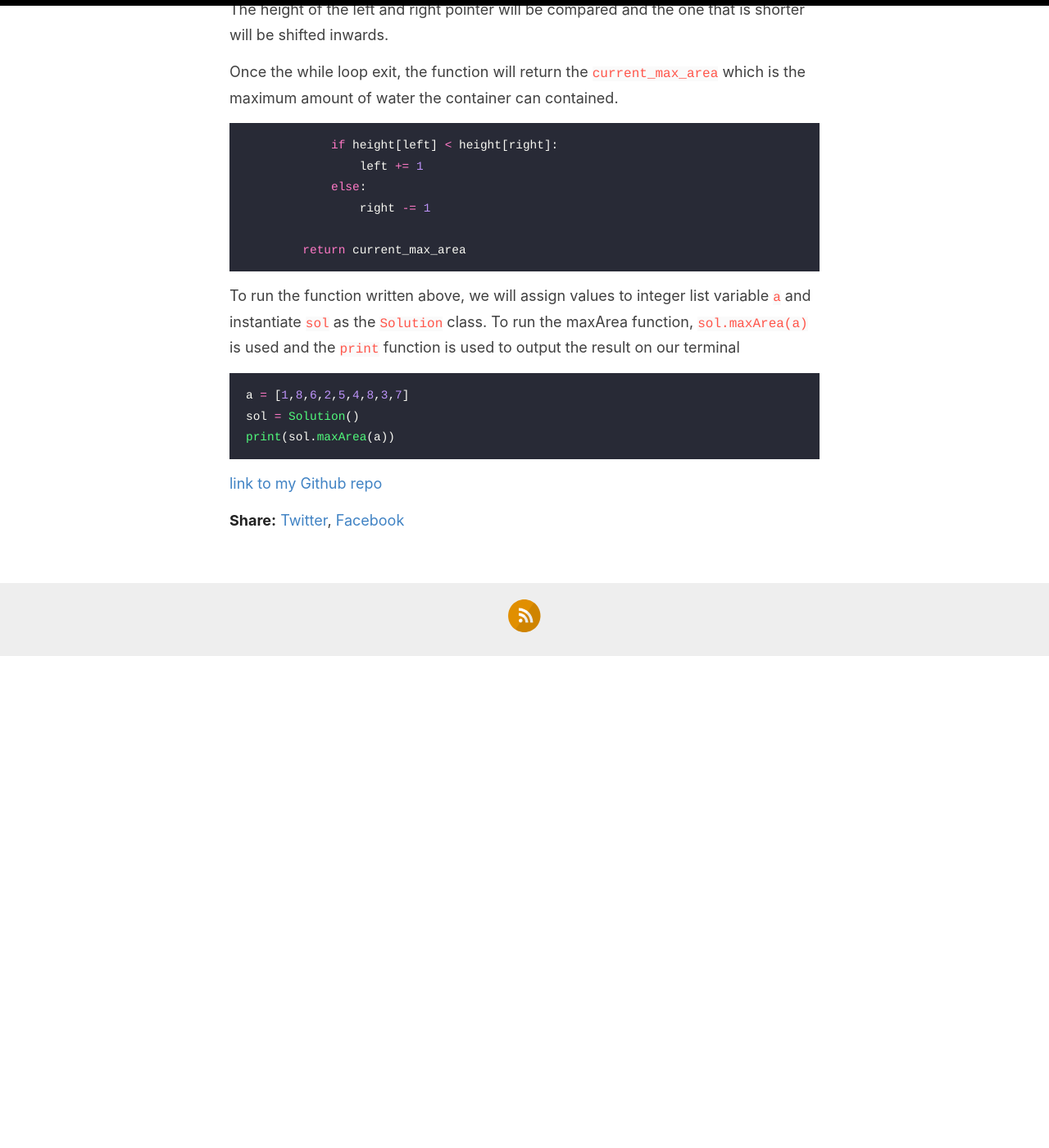
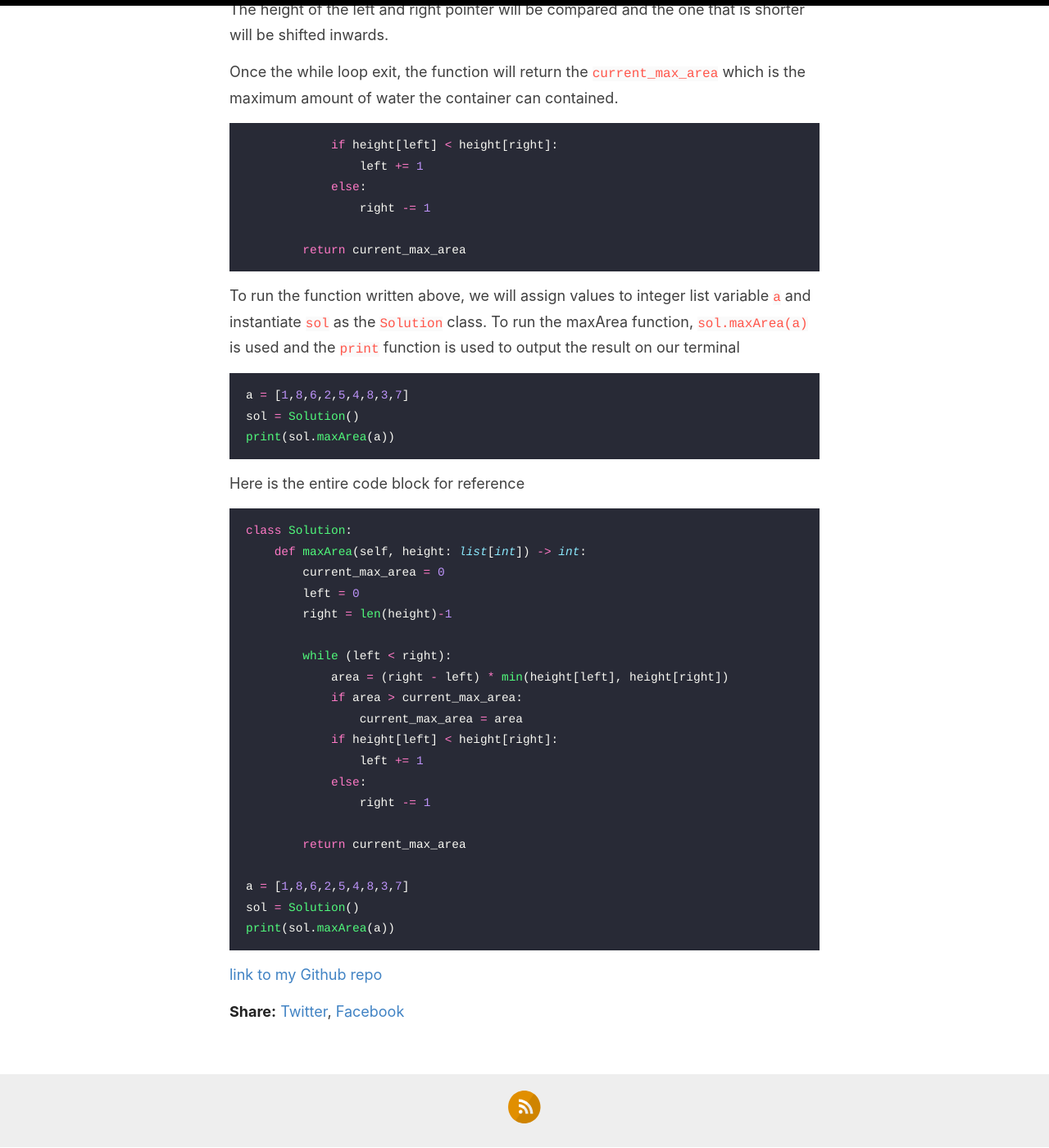
Before and after one commit to mr-chew/mr-chew.github.io, a Jekyll site: the page built from _posts/2022-2-15-Container-With-Most-Water.md, in a window 1280 px wide and 1400 px high, scrolled down 1921 px. Shown: the whole window at 82% size. Built offline with Jekyll 4.4.1, drawn with Linux system fonts in a browser that asks for light colours; before the commit the page ends 2721 px from its top, so only the background shows below that.

Commit message:
update to include entire code block

````diff
--- a/_posts/2022-2-15-Container-With-Most-Water.md
+++ b/_posts/2022-2-15-Container-With-Most-Water.md
@@ -65,4 +65,28 @@ a = [1,8,6,2,5,4,8,3,7]
 sol = Solution()
 print(sol.maxArea(a))
 ```
+
+Here is the entire code block for reference
+```python
+class Solution:
+    def maxArea(self, height: list[int]) -> int:
+        current_max_area = 0
+        left = 0
+        right = len(height)-1
+
+        while (left < right):
+            area = (right - left) * min(height[left], height[right])
+            if area > current_max_area:
+                current_max_area = area
+            if height[left] < height[right]:
+                left += 1
+            else:
+                right -= 1
+
+        return current_max_area
+
+a = [1,8,6,2,5,4,8,3,7]
+sol = Solution()
+print(sol.maxArea(a))
+```
 [link to my Github repo](https://github.com/mr-chew/leetcode/blob/main/container-with-most-water.py "My Github's repo")
````
